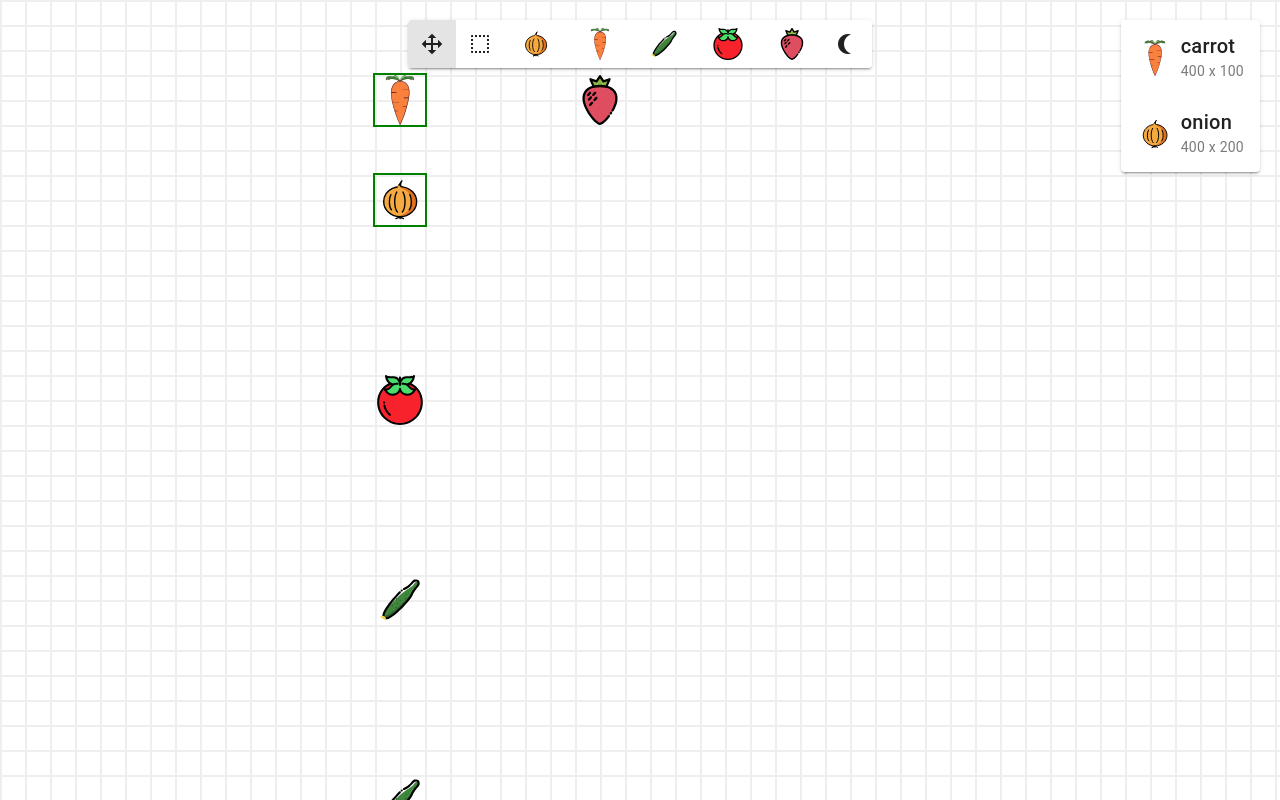
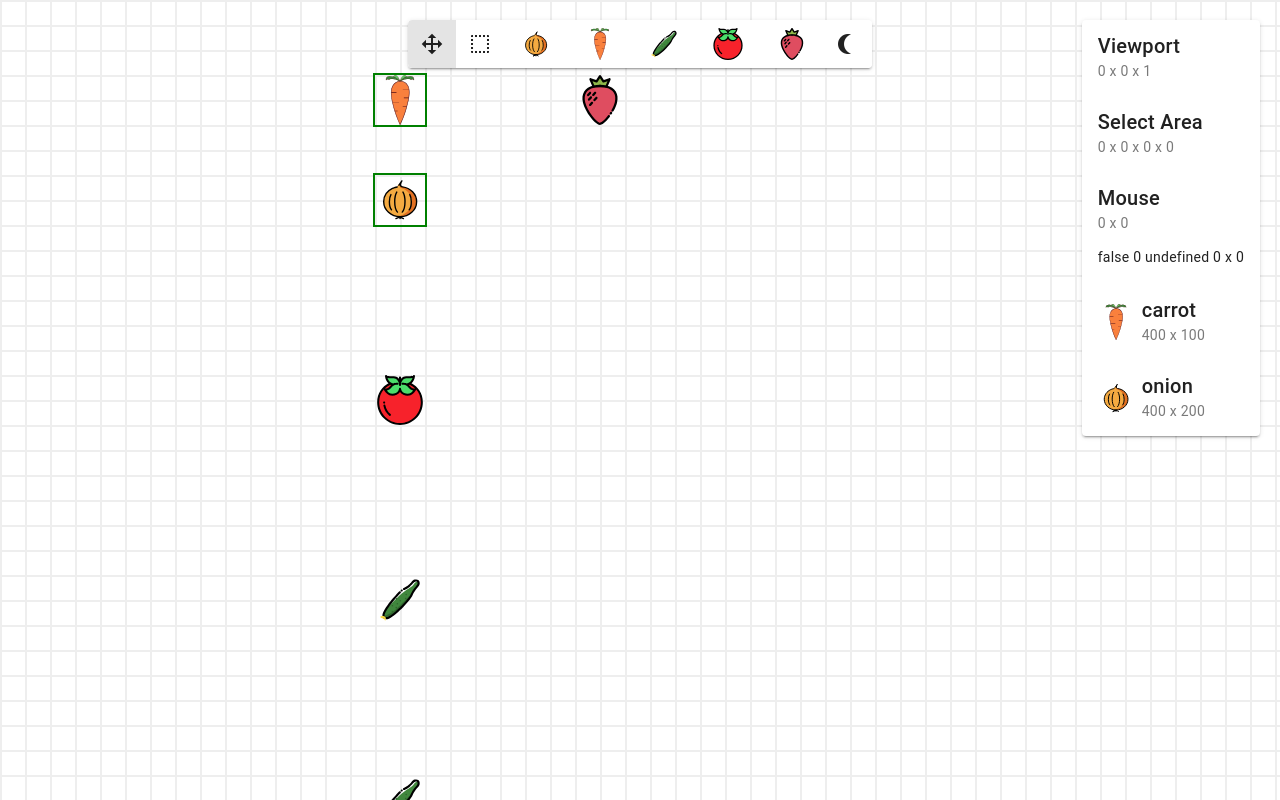
Before and after one commit to SpaceShaman/allelo, a Vue app: page / in a window 1280 px wide. Built offline with nearby package versions, Linux system fonts and the light colour scheme.

Commit message:
style(Actions.vue): improve readability by refactoring the positioning logic for the select area element style(Selected.vue): remove commented-out code for better code cleanliness refactor(viewport.ts): update initial values for selectArea properties to 0 for consistency and clarity

```diff
--- a/src/components/Actions.vue
+++ b/src/components/Actions.vue
@@ -112,9 +112,15 @@ document.addEventListener("contextmenu", (e) => e.preventDefault());
     id="select-area"
     :style="{
       display: selecting ? 'block' : 'none',
-      left: viewport.selectArea.x + 'px',
+      left:
+        viewport.selectArea.width < 0
+          ? viewport.selectArea.x + viewport.selectArea.width + 'px'
+          : viewport.selectArea.x + 'px',
       top: viewport.selectArea.y + 'px',
-      width: viewport.selectArea.width + 'px',
+      width:
+        viewport.selectArea.width < 0
+          ? -viewport.selectArea.width + 'px'
+          : viewport.selectArea.width + 'px',
       height: viewport.selectArea.height + 'px',
     }"
   ></div>
--- a/src/components/Selected.vue
+++ b/src/components/Selected.vue
@@ -7,9 +7,14 @@ const plants = plantsStore();
 
 <template>
   <v-card class="info overflow-auto" elevation="2">
-    <!-- <v-card
+    <v-card
       title="Viewport"
       :subtitle="`${viewport.x} x ${viewport.y} x ${viewport.scale}`"
+      variant="text"
+    />
+    <v-card
+      title="Select Area"
+      :subtitle="`${viewport.selectArea.x} x ${viewport.selectArea.y} x ${viewport.selectArea.width} x ${viewport.selectArea.height}`"
       variant="text"
     />
     <v-card
@@ -17,7 +22,7 @@ const plants = plantsStore();
       :subtitle="`${viewport.mouse.x} x ${viewport.mouse.y}`"
       :text="`${viewport.mouse.pressed} ${viewport.mouse.button} ${viewport.mouse.target?.id} \n${viewport.mouse.moveX} x ${viewport.mouse.moveY}`"
       variant="text"
-    /> -->
+    />
     <v-card
       v-for="plant in plants.selected"
       :key="plant.name"
--- a/src/stores/viewport.ts
+++ b/src/stores/viewport.ts
@@ -17,10 +17,10 @@ export const viewportStore = defineStore('viewport', () => {
         target: ref<HTMLElement | undefined>(),
     }
     const selectArea = {
-        x: ref(100),
-        y: ref(100),
-        width: ref(300),
-        height: ref(300),
+        x: ref(0),
+        y: ref(0),
+        width: ref(0),
+        height: ref(0),
     }
 
     document.addEventListener('mousedown', (e) => {
```
